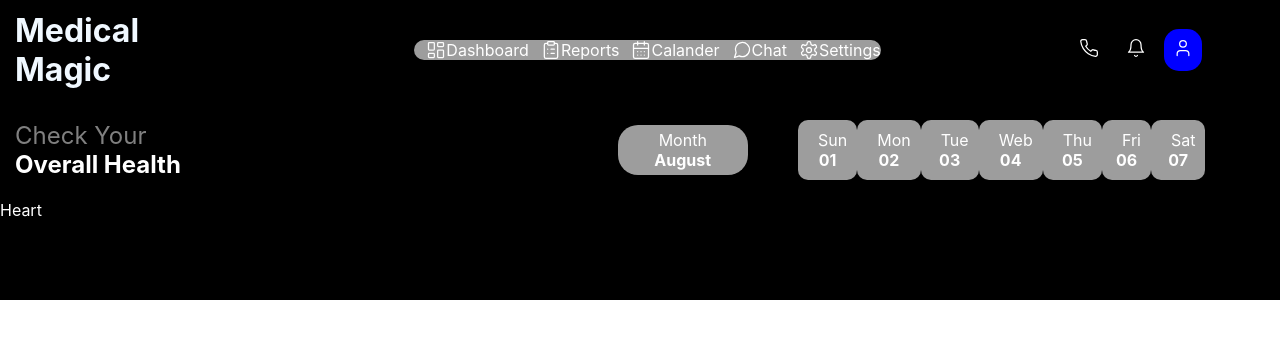
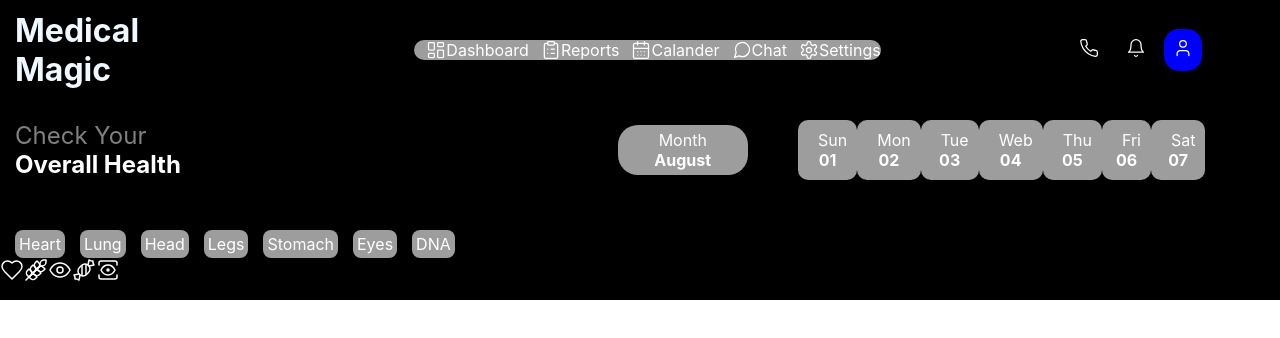
Before and after one commit to Gautam-2407/Medical, a React (Create React App) app in the folder client/: page /Header in a window 1280 px wide. Shown: the top 338 px of the page. Built offline with nearby package versions, Linux system fonts and the light colour scheme; the HTML template or start-up script is replaced by a standard one.

Commit message:
soe chanages

```diff
--- a/client/src/components/header/Header.jsx
+++ b/client/src/components/header/Header.jsx
@@ -1,6 +1,6 @@
 import React,{ useState } from 'react';
 import './header.css';
-import { LayoutDashboard,ClipboardList, CalendarDays, MessageCircle,Settings,Phone,Bell,User} from "lucide-react";
+import { LayoutDashboard,ClipboardList, CalendarDays, MessageCircle,Settings,Phone,Bell,User,Heart,Wheat,Eye,Candy,View} from "lucide-react";
 import { Link } from 'react-router-dom';
 
 function Header() {
@@ -96,8 +96,25 @@ function Header() {
         </div>
       </div>
       <div className="headertwo-container">
+        <div className="headertwo-starts">
         <div className="headertwo-start">
           <p>Heart</p>
+          <p>Lung</p>
+          <p>Head</p>
+          <p>Legs</p>
+          <p>Stomach</p>
+          <p>Eyes</p>
+          <p>DNA</p>
+        </div>
+        </div>
+        <div className="headertwo-center">
+          <div className="headertwo-bg">
+          <Heart color="#ffffff" strokeWidth={1.5} />
+          <Wheat color="#ffffff" strokeWidth={1.5} />
+          <Eye color="#ffffff" strokeWidth={1.5} />
+          <Candy color="#ffffff" strokeWidth={1.5} />
+          <View color="#ffffff" strokeWidth={1.5} />
+          </div>
         </div>
       </div>
       </>
--- a/client/src/components/header/header.css
+++ b/client/src/components/header/header.css
@@ -32,7 +32,6 @@
 
 
  #link{
-
     text-decoration: none;
     color:white;
 }
@@ -107,6 +106,28 @@
     width:100%;
     height:100px;
     background:black;
-    align-items: center;
+
     color:white;
    }
+   .headertwo-starts{
+    width:50%;
+   }
+   .headertwo-start{
+    display: flex;
+
+
+   }
+
+   .headertwo-start > p{
+    display: flex;
+    align-items: center;
+    background:rgb(157, 157, 157);
+    border-radius: 8px;
+    Margin-left:15px;
+    padding:4px;
+    margin-top:30px;
+   }
+
+   .headertwo-center{
+    width:15%;
+   }
```
